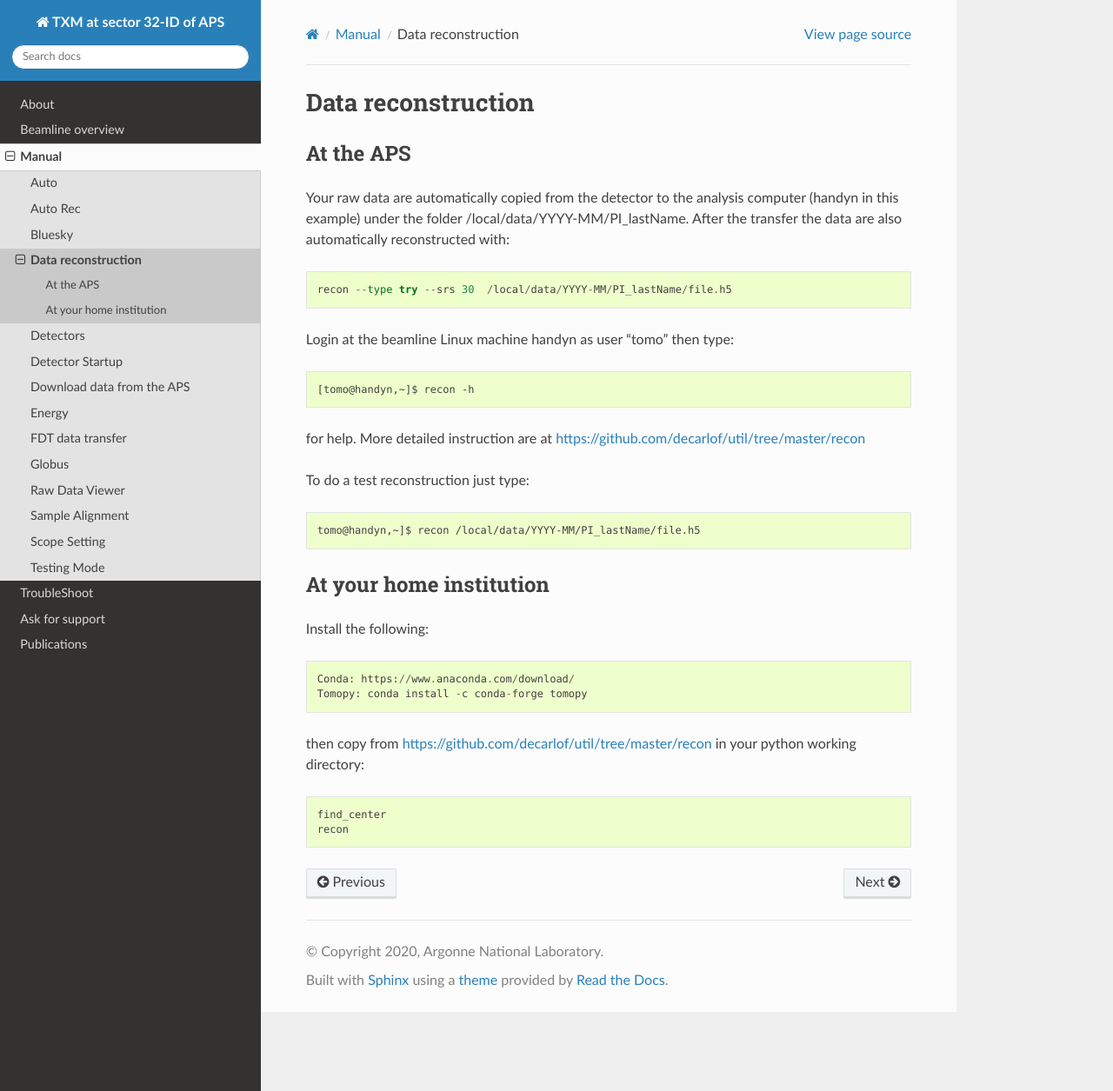
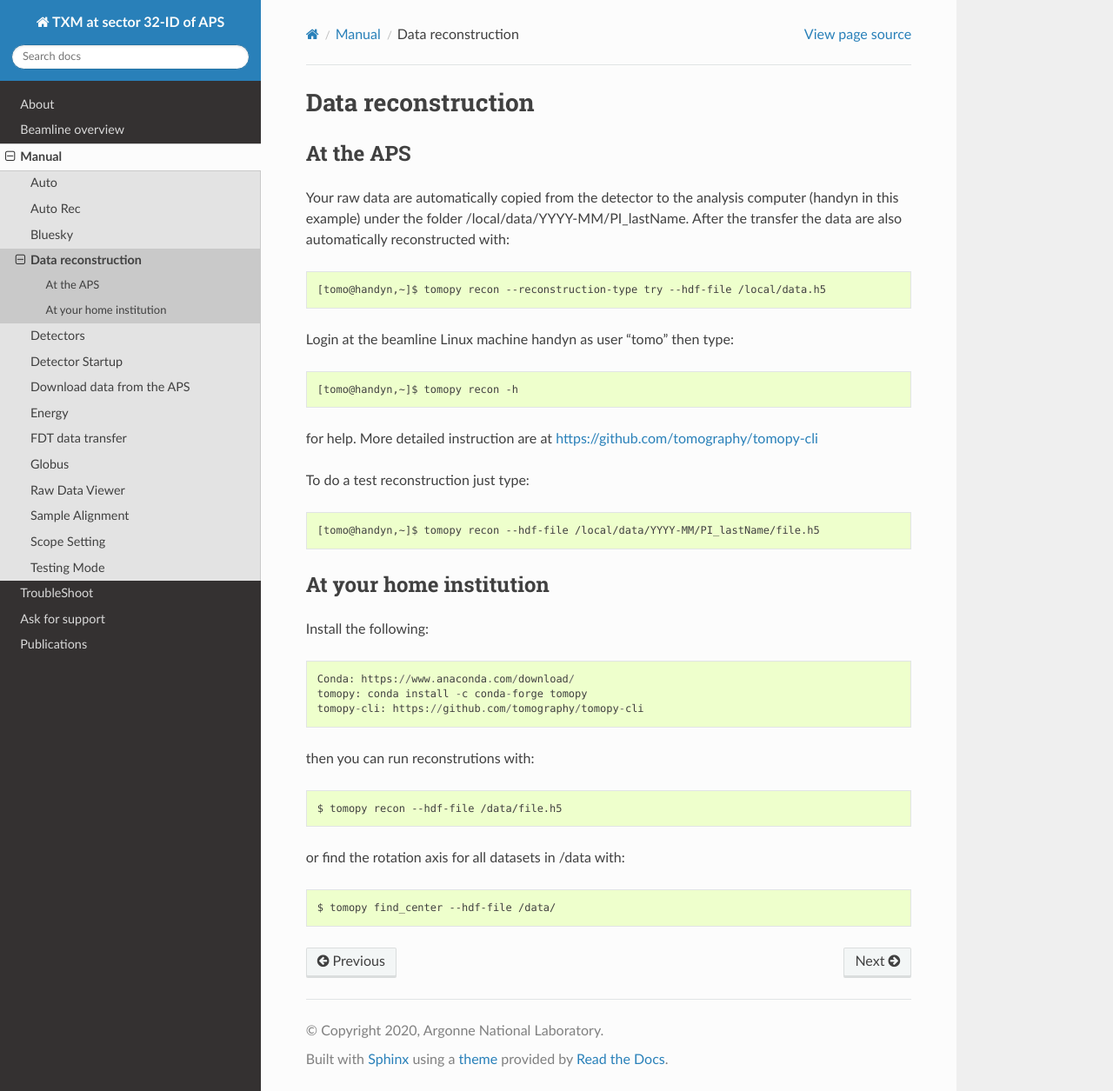
Before and after one commit to xray-imaging/32id-docs, a Sphinx documentation site: the page built from docs/source/manual/item_004.rst, in a window 1280 px wide and 1255 px high. Shown: the whole window at 87% size. Built offline with Sphinx 7.4.7 and the Read the Docs theme 2.0.0, drawn with Linux system fonts in a browser that asks for light colours; the version number could not be read and is left out.

Commit message:
update to use tomopy-cli

```diff
--- a/docs/source/manual/item_004.rst
+++ b/docs/source/manual/item_004.rst
@@ -6,19 +6,19 @@ At the APS
 
 Your raw data are automatically copied from the detector to the analysis computer (handyn in this example) under the folder /local/data/YYYY-MM/PI_lastName. After the transfer the data are also automatically reconstructed with::
 
-    recon --type try --srs 30  /local/data/YYYY-MM/PI_lastName/file.h5
+    [tomo@handyn,~]$ tomopy recon --reconstruction-type try --hdf-file /local/data.h5
 
 
 Login at the beamline Linux machine handyn as user “tomo” then type::
 
-    [tomo@handyn,~]$ recon -h
+    [tomo@handyn,~]$ tomopy recon -h
 
 
-for help. More detailed instruction are at https://github.com/decarlof/util/tree/master/recon
+for help. More detailed instruction are at https://github.com/tomography/tomopy-cli
 
 To do a test reconstruction just type::
 
-    tomo@handyn,~]$ recon /local/data/YYYY-MM/PI_lastName/file.h5
+    [tomo@handyn,~]$ tomopy recon --hdf-file /local/data/YYYY-MM/PI_lastName/file.h5
 
 
 At your home institution
@@ -27,9 +27,13 @@ At your home institution
 Install the following::
 
     Conda: https://www.anaconda.com/download/
-    Tomopy: conda install -c conda-forge tomopy
+    tomopy: conda install -c conda-forge tomopy
+    tomopy-cli: https://github.com/tomography/tomopy-cli
 
-then copy from https://github.com/decarlof/util/tree/master/recon in your python working directory::
+then you can run reconstrutions with::
 
-    find_center
-    recon
+    $ tomopy recon --hdf-file /data/file.h5
+
+or find the rotation axis for all datasets in /data with::
+
+    $ tomopy find_center --hdf-file /data/
```
